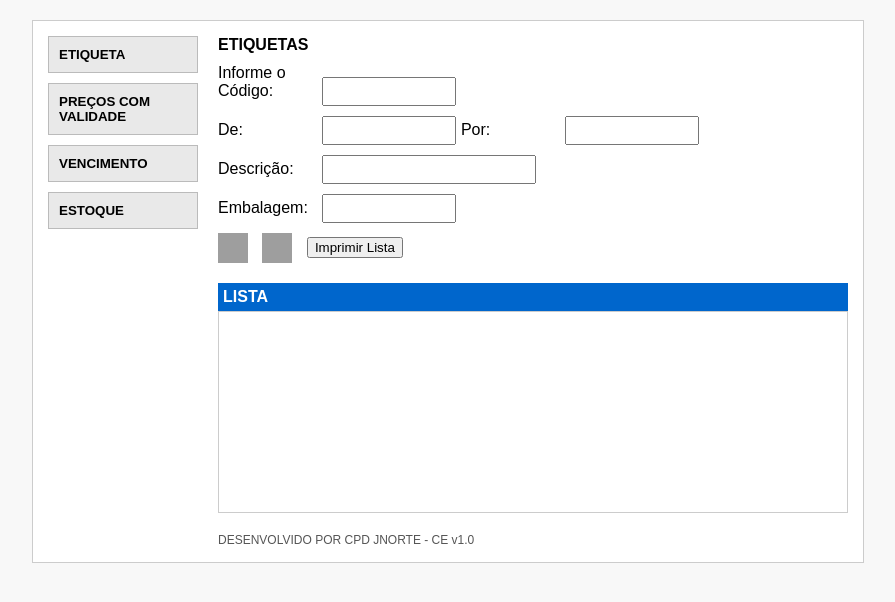
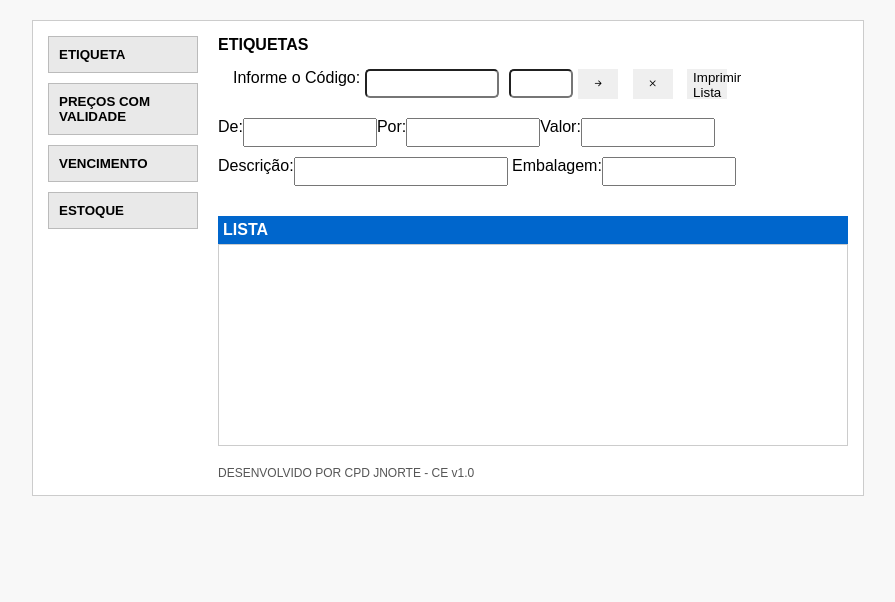
Before and after one commit to Simao-dev/projetox, a plain HTML site: page index.html in a window 1280 px wide. Shown: the whole page, without its empty margins (192-1087 px from the left). Drawn offline with nearby package versions, Linux system fonts and the light colour scheme; grey boxes are pictures that could not be loaded.

Commit message:
alterado algumas propriedades

```diff
--- a/index.html
+++ b/index.html
@@ -5,6 +5,7 @@
     <meta name="viewport" content="width=device-width, initial-scale=1.0">
     <title>projetox</title>
     <link rel="stylesheet" href="style.css">
+    <link rel="stylesheet" href="https://cdn.jsdelivr.net/npm/bootstrap-icons@1.13.1/font/bootstrap-icons.min.css">
 </head>
 <body>
     <div class="container">
@@ -17,14 +18,22 @@
 
     <div class="form-area">
         <div class="form-header">ETIQUETAS</div>
-        <div class="input-group">
+        <div class="input-grupo">
             <label>Informe o Código:</label>
             <input type="text">
+            <input class="digito" type="text">
+            <div class="buttons">
+                <button><i class="bi bi-arrow-right-short"></i></button>
+                <button><i class="bi bi-x"></i></button>
+            <button>Imprimir Lista</button>
+        </div>
         </div>
         <div class="input-group">
             <label>De:</label>
             <input type="text">
             <label>Por:</label>
+            <input type="text">
+             <label>Valor:</label>
             <input type="text">
         </div>
         <div class="input-group">
@@ -35,13 +44,6 @@
             <label>Embalagem:</label>
             <input type="text">
         </div>
-
-        <div class="buttons">
-            <img src="https://cdn-icons-png.flaticon.com/512/892/892662.png" alt="Confirmar">
-            <img src="https://cdn-icons-png.flaticon.com/512/1828/1828778.png" alt="Cancelar">
-            <button>Imprimir Lista</button>
-        </div>
-
         <div class="list-section">
             LISTA
         </div>
--- a/style.css
+++ b/style.css
@@ -34,23 +34,37 @@ body {
     font-weight: bold;
     margin-bottom: 10px;
 }
+.input-grupo{
+    display: flex;
+    margin: 15px;
+
+}
+.input-grupo>input{
+    margin: 0px  5px 5px;
+    border-radius: 5px;
+}
+.input-grupo>input.digito {
+    width: 50px;
+}
 .input-group {
     margin-bottom: 10px;
+    display: inline-flex;
 }
 label {
     display: inline-block;
-    width: 100px;
+
 }
 input[type="text"] {
     width: 120px;
     padding: 5px;
 }
-.buttons img {
-    width: 30px;
+.buttons button {
+    border: none;
+    width: 40px;
     height: 30px;
     margin-right: 10px;
     vertical-align: middle;
-        }
+}
 .list-section {
     margin-top: 20px;
     background: #0066cc;
```
